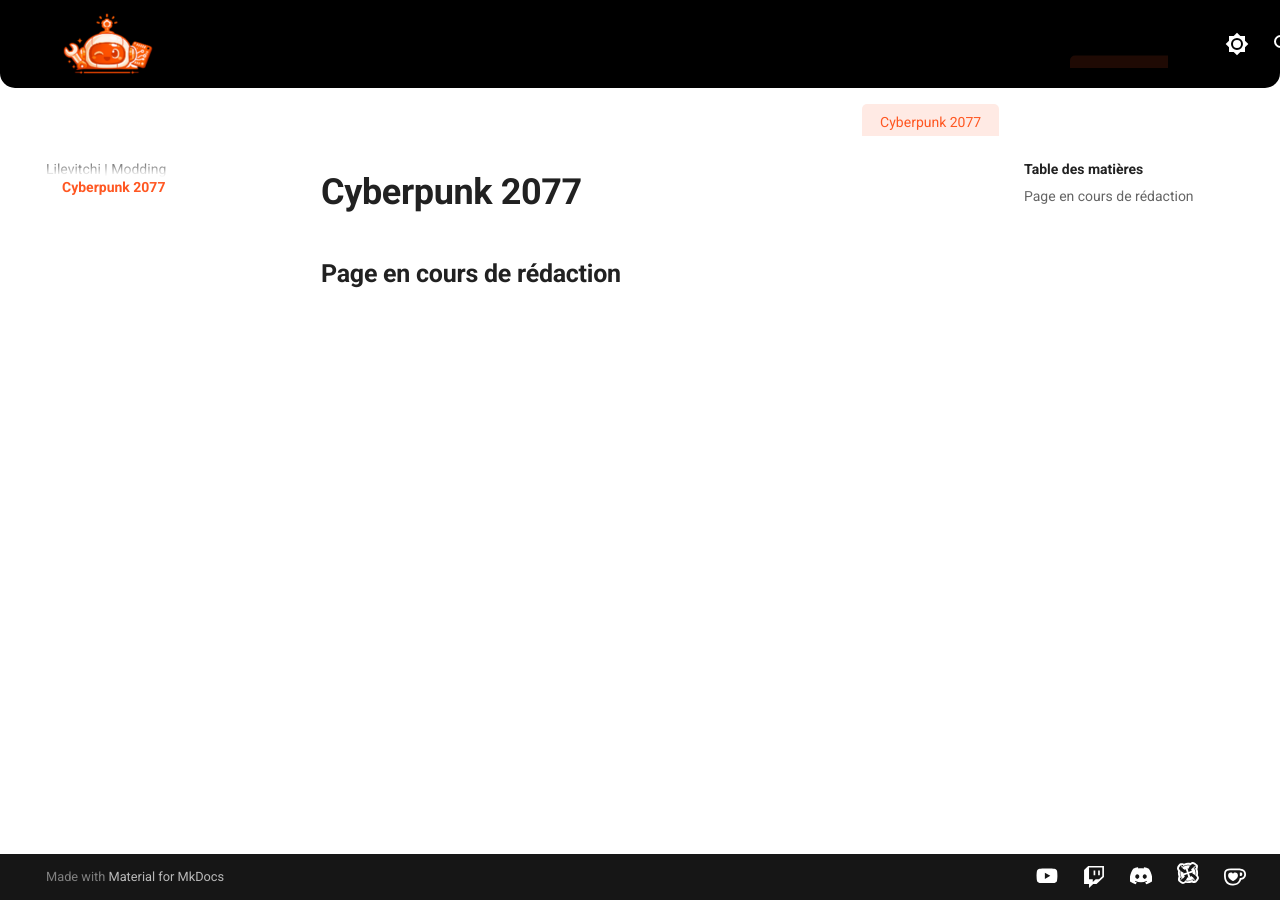
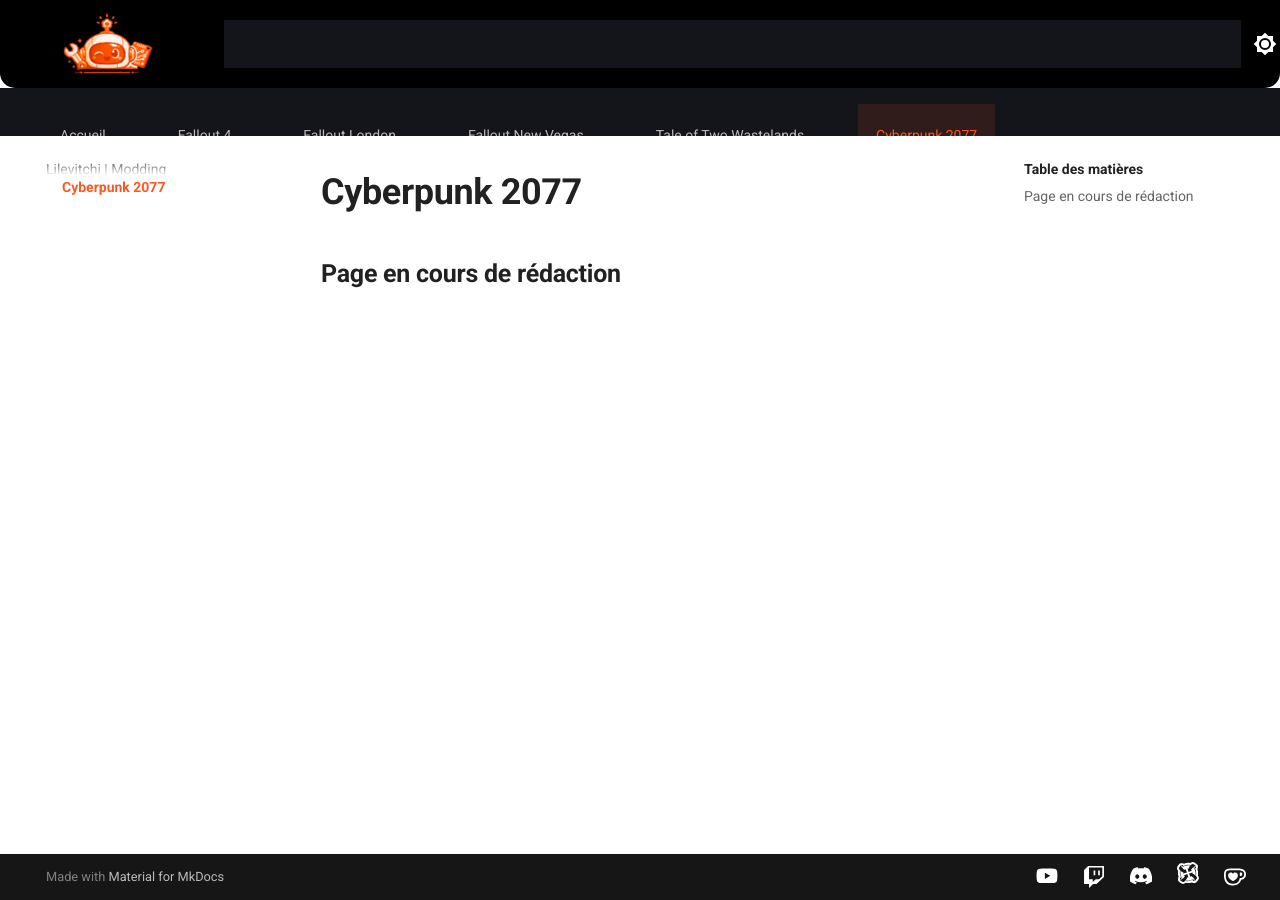
Before and after one commit to Lilevitchi/lilevitchi.github.io, an MkDocs documentation site: the page built from docs/cyberpunk/index.md, in a window 1280 px wide. Built offline with MkDocs 1.6.1 and Material for MkDocs 9.7.7, drawn with Linux system fonts in a browser that asks for light colours.

Commit message:
Update extra.css

```diff
--- a/docs/stylesheets/extra.css
+++ b/docs/stylesheets/extra.css
@@ -84,8 +84,9 @@
 /* Contenu interne du header */
 [data-md-color-scheme] .md-header__inner {
   min-height: var(--header-height);
-  display: flex;
+  display: flex !important;
   align-items: center;
+  justify-content: flex-start;
 }
 
 /* Largeur et centrage du contenu */
@@ -93,6 +94,11 @@
   max-width: var(--grid-max-width);
   margin: 0 auto;
   padding: 0 var(--space-md);
+}
+
+[data-md-color-scheme] .md-header__title {
+  flex: 0 1 auto; /* Permet au titre de garder sa taille naturelle */
+  margin-right: 2rem; /* Espace entre ton nom et le menu */
 }
 
 /* Logo */
@@ -114,31 +120,34 @@
 
 /* Conteneur des tabs (injecté par Material) */
 [data-md-color-scheme] .md-header__tabs {
-  background: transparent;
-  box-shadow: none;
+  flex: 1; /* Il prend tout l'espace vide entre le titre et la recherche */
+  display: flex;
+  justify-content: center; /* CENTRE LE MENU ICI */
+  align-items: center;
+  height: 100%;
 }
 
 /* Tabs bar */
 [data-md-color-scheme] .md-tabs {
-  background: transparent;
-  border-bottom: none;
+  margin: 0;
 }
 
 /* Liste des onglets */
 [data-md-color-scheme] .md-tabs__list {
   display: flex;
-  align-items: center;
   gap: var(--space-sm);
+  margin: 0;
+  padding: 0;
 }
 
 /* Onglet — état normal */
 [data-md-color-scheme] .md-tabs__link {
-  padding: 0.45rem 0.9rem;
-  color: var(--white);
-  opacity: 0.75;
+padding: 0.2rem 0.9rem !important;
+  line-height: var(--header-height); /* Force l'alignement vertical sur la hauteur du header */
+  height: var(--header-height);
+  display: flex;
+  align-items: center;
   border-bottom: 3px solid transparent;
-  border-radius: var(--radius-sm) var(--radius-sm) 0 0;
-  transition: all var(--transition-base);
 }
 
 /* Onglet — survol (hover) */
```
